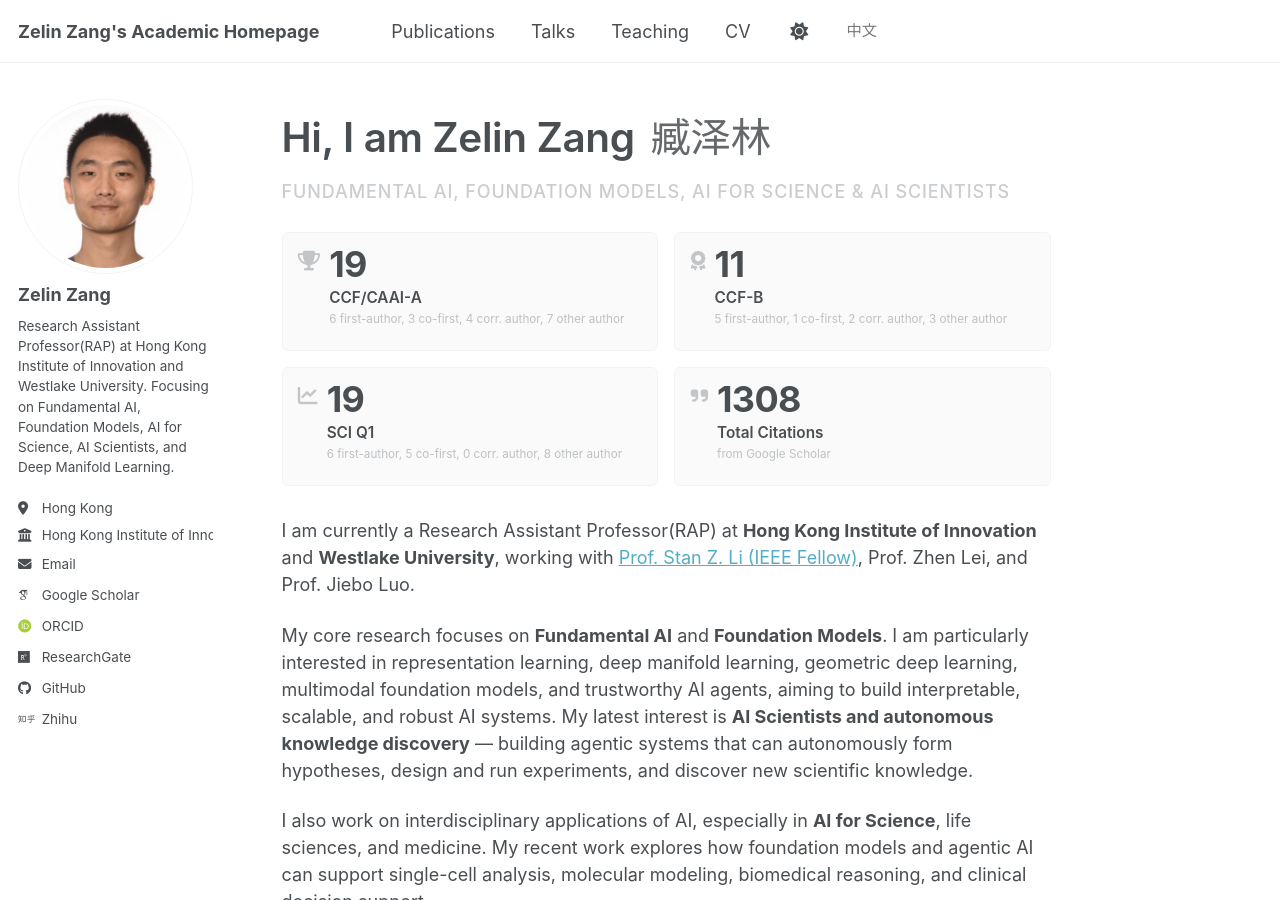
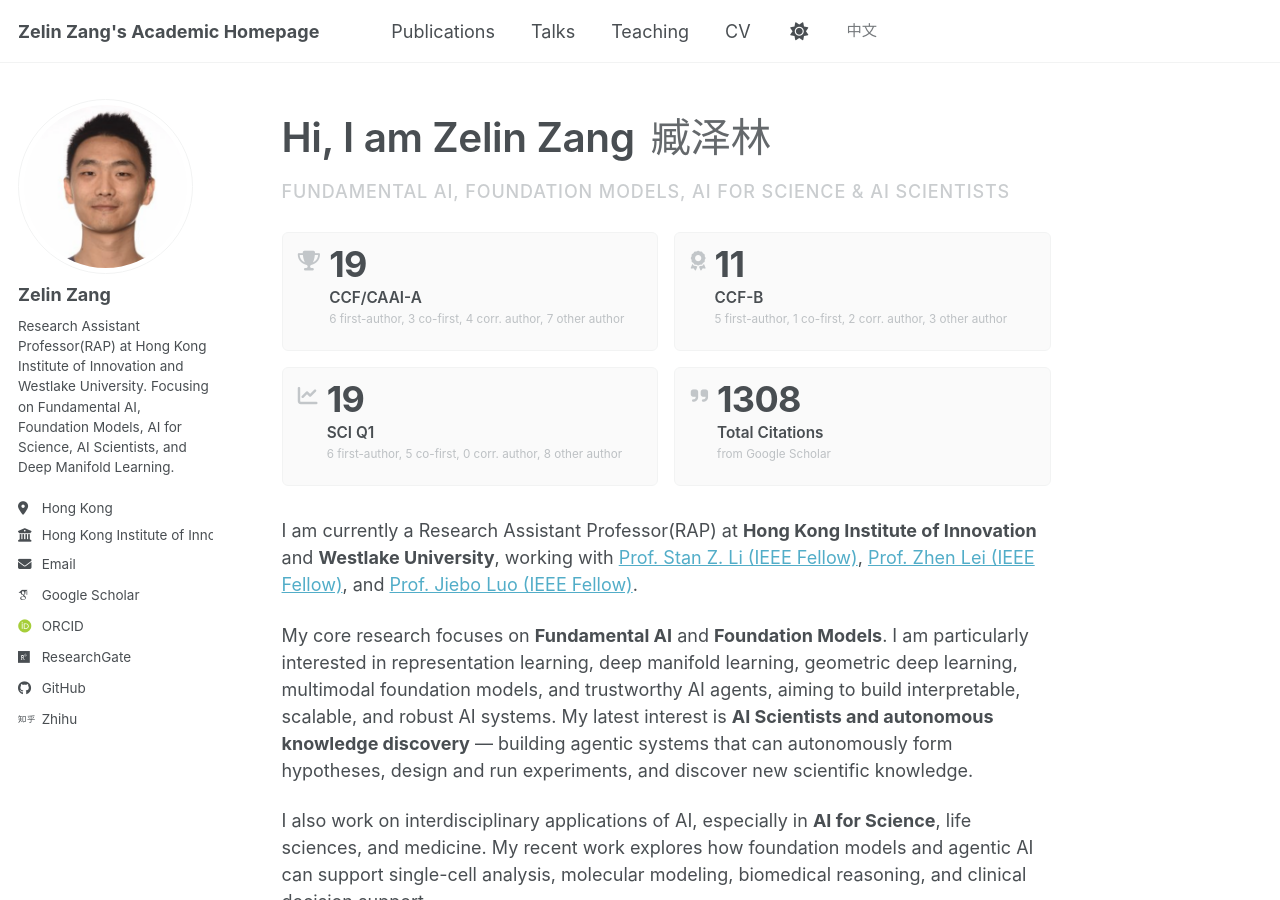
Before and after one commit to zangzelin/zangzelin.github.io, a Jekyll site: the page built from _pages/about.md, in a window 1280 px wide and 900 px high. Built offline with Jekyll 4.4.1, drawn with Linux system fonts in a browser that asks for light colours; some web fonts are replaced; a script bundle is joined from its source files by our own code; library files that are not in the unit come from our copies.

Commit message:
Mark Zhen Lei and Jiebo Luo as IEEE Fellows with homepage links

```diff
--- a/_pages/about.md
+++ b/_pages/about.md
@@ -14,7 +14,7 @@ redirect_from:
 
 {% include publication-stats.html %}
 
-I am currently a Research Assistant Professor(RAP) at **Hong Kong Institute of Innovation** and **Westlake University**, working with [Prof. Stan Z. Li (IEEE Fellow)](https://scholar.google.com/citations?user=Y-nyLGIAAAAJ), Prof. Zhen Lei, and Prof. Jiebo Luo.
+I am currently a Research Assistant Professor(RAP) at **Hong Kong Institute of Innovation** and **Westlake University**, working with [Prof. Stan Z. Li (IEEE Fellow)](https://scholar.google.com/citations?user=Y-nyLGIAAAAJ), [Prof. Zhen Lei (IEEE Fellow)](https://www.cbsr.ia.ac.cn/users/zlei/), and [Prof. Jiebo Luo (IEEE Fellow)](https://www.cs.rochester.edu/people/faculty/luo_jiebo/index.html).
 
 My core research focuses on **Fundamental AI** and **Foundation Models**. I am particularly interested in representation learning, deep manifold learning, geometric deep learning, multimodal foundation models, and trustworthy AI agents, aiming to build interpretable, scalable, and robust AI systems. My latest interest is **AI Scientists and autonomous knowledge discovery** — building agentic systems that can autonomously form hypotheses, design and run experiments, and discover new scientific knowledge.
 
```
Also changed, not shown: _pages/zh-about.md (+1 -1 lines), _publications/li2020markov.md (+1 -1 lines).
